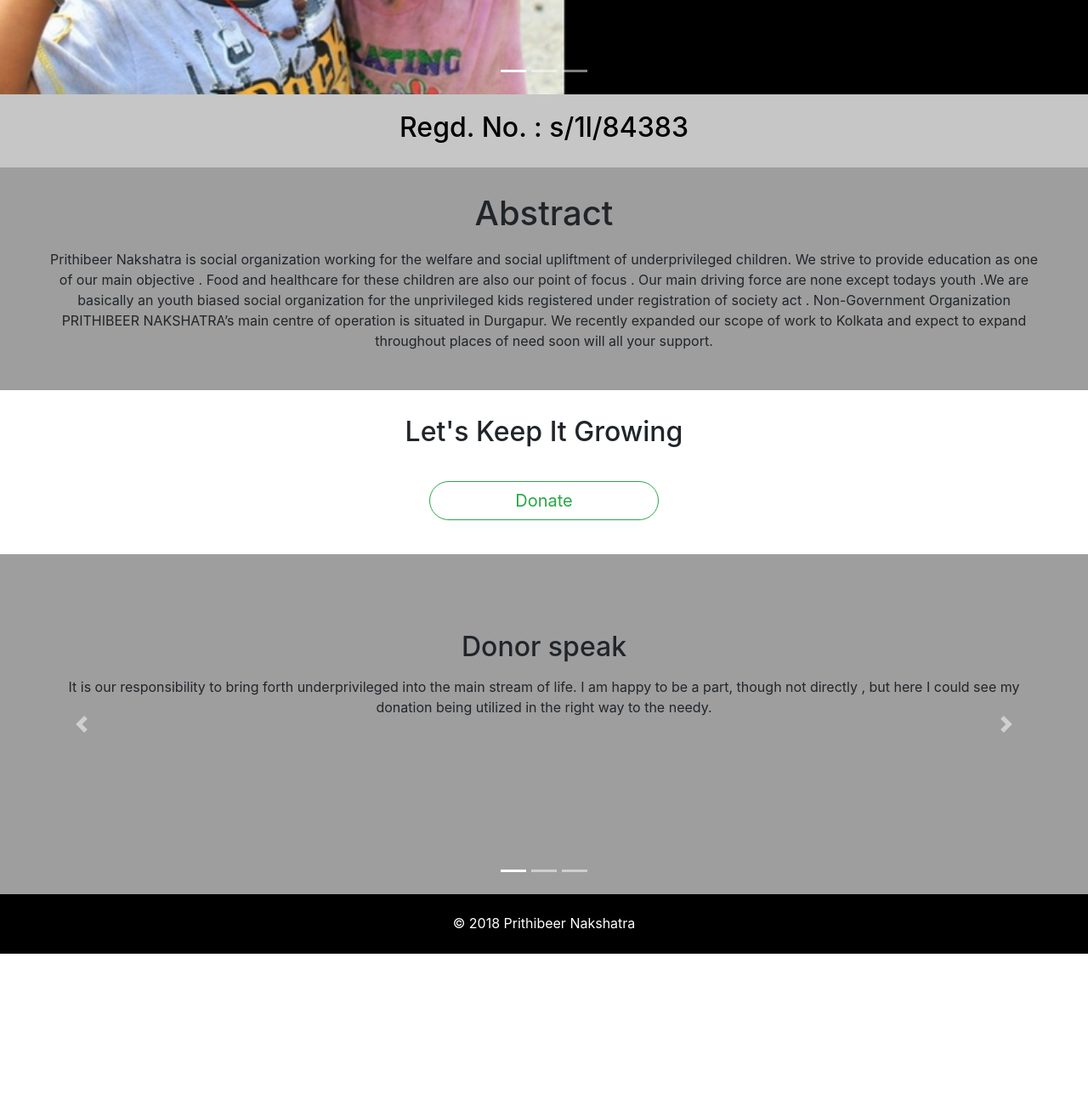
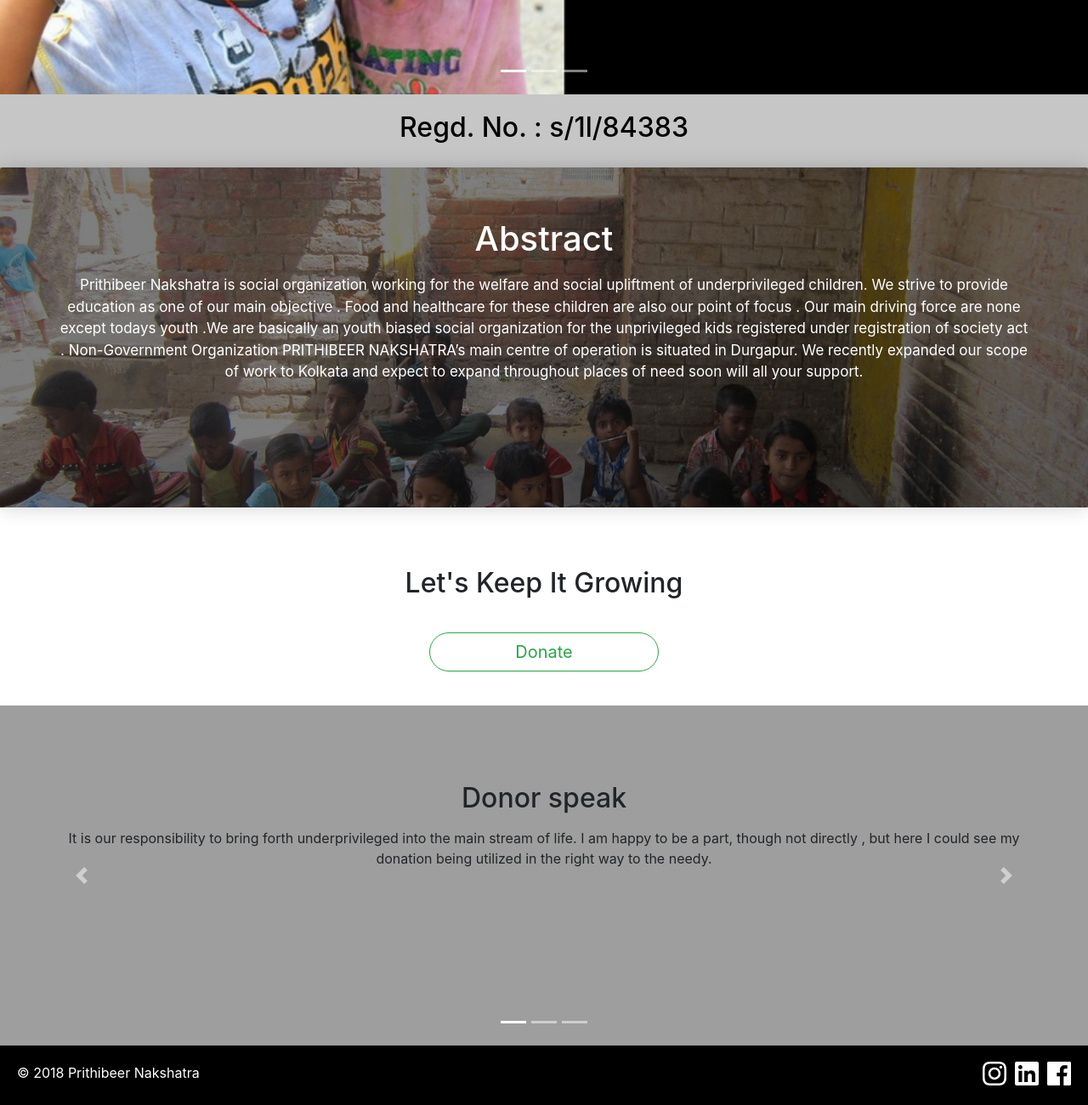
Before and after one commit to Tamal-Mondal/Prithibeer-Nakshatra, a plain HTML site: page index.html in a window 1280 px wide. Shown: the part 462-1762 px from the top of the page at 85% size. Before the commit the page ends 1584 px from the top, so only its background shows below. Drawn offline with Linux system fonts and the light colour scheme.

Commit message:
parallax added

```diff
--- a/index.html
+++ b/index.html
@@ -13,6 +13,7 @@
 
     <title>Prithibeer Nakshatra</title>
   </head>
+
   <body>
 
   <!--    <nav class="navbar navbar-expand-lg navbar-light bg-primary nav1">
@@ -88,13 +89,13 @@
               <a class="nav-link text-center" href="#" id="heddon">Donate</a>
             </li>
             <li class="nav-item">
-              <a class="nav-link text-center" href="#">FAQ</a>
+              <a class="nav-link text-center" href="FAQ.html">FAQ</a>
             </li>
             <li class="nav-item">
               <a class="nav-link text-center" href="partners.html">Partners</a>
             </li>
             <li class="nav-item">
-              <a class="nav-link text-center" href="#">Contact Us</a>
+              <a class="nav-link text-center" href="contact.html">Contact Us</a>
             </li>
           </ul>
         </div>
@@ -114,9 +115,11 @@
           </div>
           <div class="carousel-item carous">
             <img class="d-block w-100 carimg" src="img/volunteer2.jpg" alt="Second slide">
+            <button type="button" class="btn btn-outline-success">Volunteer</button>
           </div>
           <div class="carousel-item carous">
             <img class="d-block w-100 carimg" src="img/donate2.jpg" alt="Third slide">
+            <button type="button" class="btn btn-outline-success">Donate</button>
           </div>
         </div>
         <a class="carousel-control-prev" href="#carouselExampleIndicators" role="button" data-slide="prev">
@@ -136,8 +139,12 @@
 
 
       <div class="belief" id="bel">
-         <h1 class="heading">Abstract</h1>
-         <p class="cont">Prithibeer Nakshatra is social organization working for  the welfare and social upliftment of underprivileged children. We strive to provide education as one of our main objective . Food and healthcare for these children are also our point of focus . Our main driving force are none except todays youth .We are basically an youth biased social organization for the unprivileged kids registered under registration of society act . Non-Government Organization PRITHIBEER NAKSHATRA’s main centre of operation is situated in Durgapur. We recently expanded our scope of work to Kolkata and expect to expand throughout places of need soon will all your support.</p>
+        <div class="hero-cont">
+          <div id="home">
+            <h1 class="heading" style="color:#ffffff;">Abstract</h1>
+            <p class="cont">Prithibeer Nakshatra is social organization working for  the welfare and social upliftment of underprivileged children. We strive to provide education as one of our main objective . Food and healthcare for these children are also our point of focus . Our main driving force are none except todays youth .We are basically an youth biased social organization for the unprivileged kids registered under registration of society act . Non-Government Organization PRITHIBEER NAKSHATRA’s main centre of operation is situated in Durgapur. We recently expanded our scope of work to Kolkata and expect to expand throughout places of need soon will all your support.</p>
+          </div>
+        </div>
       </div>
 
 
@@ -185,6 +192,23 @@
 
       <div class="foot">
         <p class="footext">&copy; 2018 Prithibeer Nakshatra</p>
+        <ul class="navlist">
+            <li class="navlistitem">
+              <div>
+                <i class="fab fa-facebook"></i>
+              </div>
+            </li>
+            <li class="navlistitem">
+              <div>
+                <i class="fab fa-linkedin"></i>
+              </div>
+            </li>
+            <li class="navlistitem">
+              <div>
+                <i class="fab fa-instagram"></i>
+              </div>
+            </li>
+          </ul>
       </div>
 
     <!-- jQuery first, then Popper.js, then Bootstrap JS and finally script.js-->
--- a/script.js
+++ b/script.js
@@ -1,3 +1,8 @@
+
+/*$(document).ready(function() {
+    $('#bel').height($(window).height() - 90);
+}); */
+
 
 $("#hedbel").click(function() {
     $('html, body').animate({
--- a/style.css
+++ b/style.css
@@ -20,7 +20,7 @@
 	margin-left: 7px;
 }
 
-/*
+
 .navlist {
 	margin :  0px;
 	padding: 0px;
@@ -31,8 +31,16 @@
 	margin-right: 10px;
 	float: right;
 	font-size:2em;
-	color: #ffffff;
-}    */
+}
+
+.carous button {
+  position: absolute;
+  top: 60%;
+  left: 70%;
+  padding: 7px 50px;
+  border-radius: 50px 50px;
+
+}
 
 .reg {
 	text-align: center;
@@ -44,18 +52,60 @@
     color: #000000;
 }
 
-.belief {
-	padding: 30px 0px;
-	background-color: #9e9e9e;
+#bel {
+	padding: 0px 0px;
+
+
+    /*Parallax*/
+	background-color: #2c3e50;
+	background-image: url('img/abstract.jpg');
+	position: relative;
+	background-attachment: fixed;
+	background-position: center;
+	background-repeat: no-repeat;
+	background-size: cover;
+    height: 400px;
+}
+
+.hero-cont {
+	line-height: 1.5;
+
+    position: relative;
+    top: 50%;
+    left: 50%;
+
+    width: 100%;
+    height: 100%;
+ /*   max-width: 600px;   */
+    padding: 20px;
+    padding-bottom: 30px;
+
+    -webkit-transform: translate(-50%, -50%);
+       -moz-transform: translate(-50%, -50%);
+        -ms-transform: translate(-50%, -50%);
+         -o-transform: translate(-50%, -50%);
+            transform: translate(-50%, -50%);
+    text-align: center;
+
+
+    -webkit-border-radius: 3px;
+            border-radius: 3px;
+    background: rgba(0, 0, 0, .5);
+    -webkit-box-shadow: 0 0 25px rgba(0, 0, 0, .18);
+            box-shadow: 0 0 25px rgba(0, 0, 0, .18);;
 }
 
 .heading {
+	margin-top: 40px;
 	text-align: center;
 }
 
 .cont {
 	padding : 10px 50px 0px 50px;
 	text-align: center;
+	font-size: 17px;
+    color: #ffffff;
+
 }
 
 .donate {
@@ -99,14 +149,32 @@
 }
 
 .foot {
-	padding : 22px 0px;
 	height: 70px;
 	background-color: #000000;
+	padding-left: 20px;
 }
 
 .footext {
+	margin-top: 20px;
 	color: #ffffff;
 	text-align: center;
+	float : left;
+}
+
+.navlist {
+	margin :  0px;
+	padding: 0px;
+	list-style-type: none;
+	float: right;
+	margin-right: 10px;
+}
+
+.navlistitem {
+	margin-top: 10px;
+	margin-right: 10px;
+	float: right;
+	font-size:2em;
+	color: #ffffff;
 }
 
 
@@ -120,4 +188,13 @@
 
 @media screen and (max-width: 420px) {
 
+
+.carous button {
+  position: absolute;
+  top: 30%;
+  left: 35%;
+  padding: 7px 25px;
+  border-radius: 50px 50px;
 }
+
+}
```
Also changed, not shown: img/abstract2.jpg (added).
